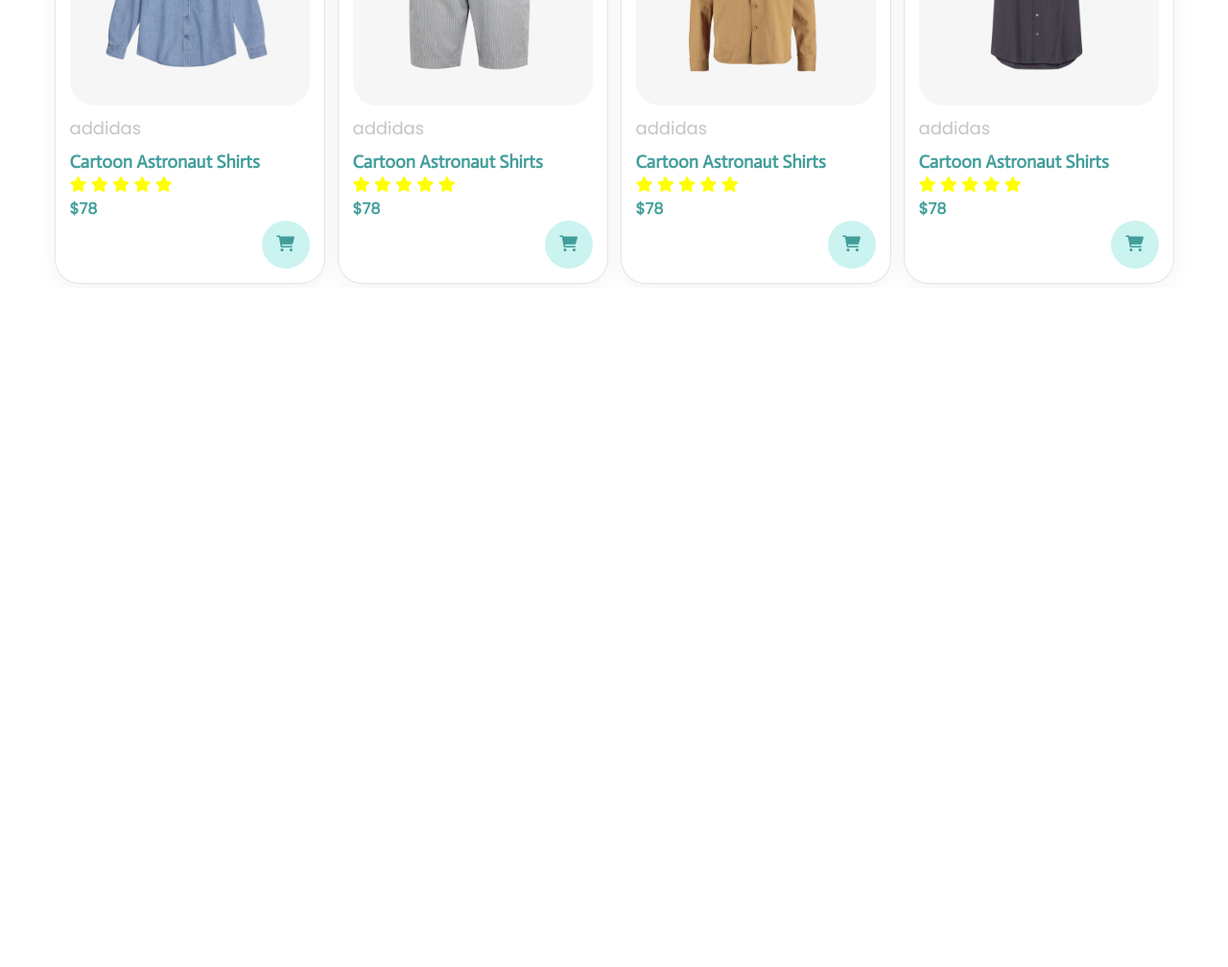
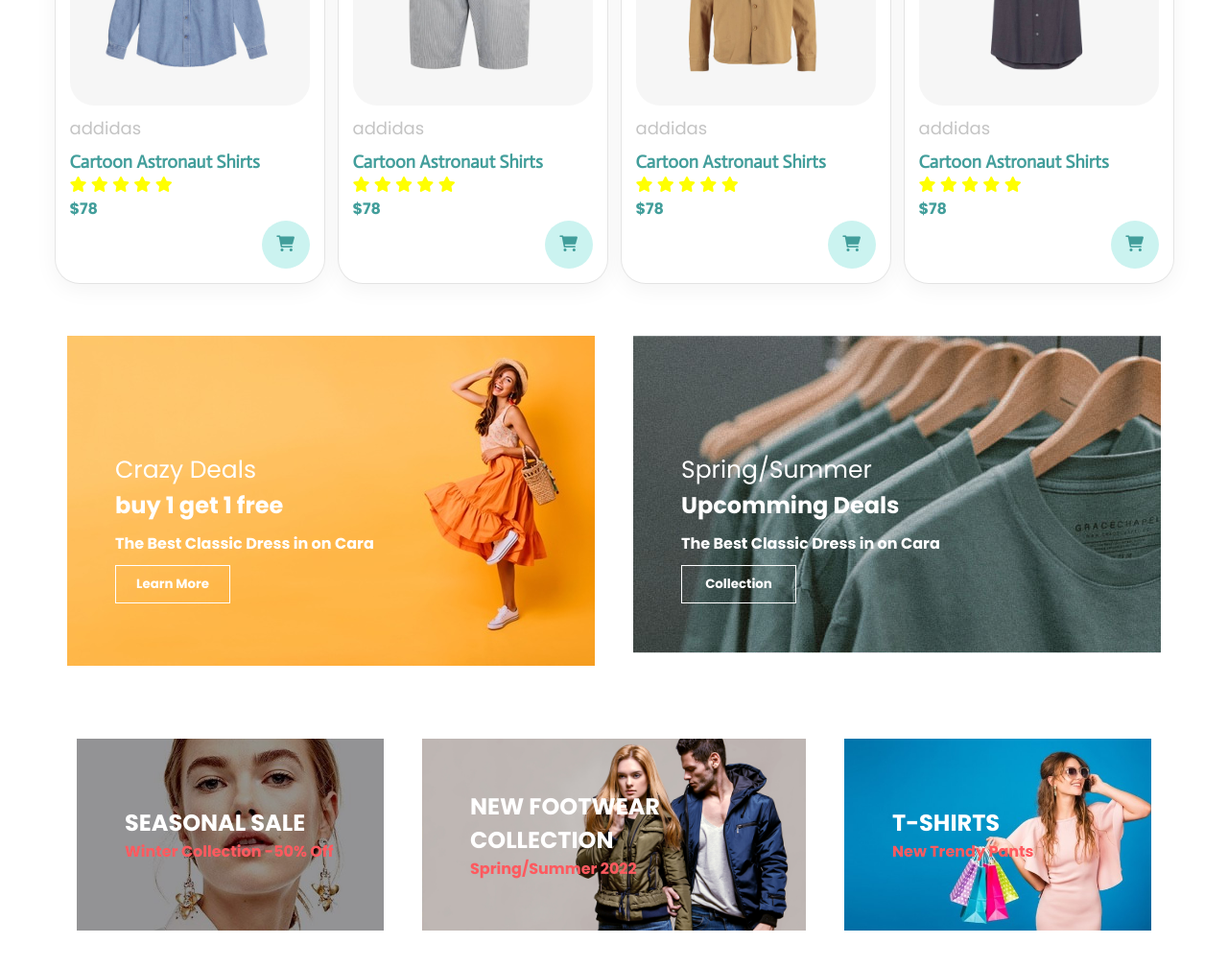
Before and after one commit to anthonykimani/ecommerce-website, a plain HTML site: page index.html in a window 1280 px wide. Shown: the part 3717-4725 px from the top of the page at 96% size. Before the commit the page ends 4017 px from the top, so only its background shows below. Drawn offline with Linux system fonts and the light colour scheme; files whose address does not match are found by name.

Commit message:
Adds a deals section

```diff
--- a/Assets/css/index.css
+++ b/Assets/css/index.css
@@ -272,3 +272,102 @@
 .explore-button:hover{
     background-color: rgba(255, 255, 255, 0.837);
 }
+
+
+/* DEALS SECTION */
+
+.deals-1{
+    display:flex;
+    justify-content:center;
+}
+
+.deal-card{
+    display:flex;
+    flex-direction:column;
+    justify-content:center;
+    background-repeat:no-repeat;
+    color:white;
+    margin:50px 20px 0px;
+    padding-left:50px;
+    background-position:cover;
+    width:100%;
+    max-width:500px;
+    height:400px;
+}
+
+.deal-card:nth-child(1){
+    background-image:url('/Assets/images/banner/b17.jpg');
+}
+
+.deal-card:nth-child(2){
+    background-image:url('/Assets/images/banner/b10.jpg');
+}
+
+.deal-card h2{
+    font-weight:200;
+    font-size:25px;
+}
+
+.deal-card h1{
+    font-weight:800;
+}
+
+.deal-card h4{
+    color:white;
+    font-weight:800;
+    margin:10px 0px;
+}
+
+.deals-button{
+    transition:.3s ease-in-out;
+    width:120px;
+    height:40px;
+    background-color:transparent;
+    border:1px solid white;
+    color:white;
+    font-weight:800;
+    cursor:pointer;
+}
+
+.deal-card:hover .deals-button{
+    background-color: #429E9B;
+    border:1px solid #429E9B;
+}
+
+.offer-card{
+    display:flex;
+    flex-direction:column;
+    justify-content:center;
+    background-repeat:no-repeat;
+    color:white;
+    margin:20px 20px 0px;
+    padding-left:50px;
+    background-position:cover;
+    height:200px;
+}
+
+.offer-card:nth-child(1){
+    background-image:url('/Assets/images/banner/b7.jpg');
+    background-size:cover;
+    width:270px;
+}
+
+.offer-card:nth-child(2){
+    background-image:url('/Assets/images/banner/b4.jpg');
+    background-size: cover;
+    width:350px;
+}
+
+.offer-card:nth-child(3){
+    background-image:url('/Assets/images/banner/b18.jpg');
+    background-size: cover;
+    width:270px;;
+}
+
+.offer-card h1{
+    font-weight:900;
+}
+
+.offer-card h4{
+    color:#ff5a5f;
+}
--- a/index.html
+++ b/index.html
@@ -4,11 +4,13 @@
     <meta charset="UTF-8">
     <meta http-equiv="X-UA-Compatible" content="IE=edge">
     <meta name="viewport" content="width=device-width, initial-scale=1.0">
+    <!-- google fonts -->
     <link rel="preconnect" href="https://fonts.googleapis.com">
     <link rel="preconnect" href="https://fonts.gstatic.com" crossorigin>
+    <link href="https://fonts.googleapis.com/css2?family=Actor&family=Poppins:wght@400;700&display=swap" rel="stylesheet">
+    <!-- font awesome -->
     <link rel="stylesheet"href="https://cdnjs.cloudflare.com/ajax/libs/font-awesome/6.1.1/css/all.min.css">
     <!-- <link href="https://cdnjs.cloudflare.com/ajax/libs/font-awesome/5.13.0/css/all.min.css" rel="stylesheet"> -->
-    <link href="https://fonts.googleapis.com/css2?family=Actor&family=Poppins&display=swap" rel="stylesheet">
     <link rel="stylesheet" href="./Assets/css/index.css">
     <title>ecommerce-website</title>
 </head>
@@ -311,7 +313,38 @@
                 </div>
             </div>
         </section>
+    <!-- DEALS SECTION -->
+        <section class="deals-container">
+            <div class="deals-1">
+                <div class="deal-card">
+                    <h2>Crazy Deals</h2>
+                    <h1>buy 1 get 1 free</h1>
+                    <h4>The Best Classic Dress in on Cara</h4>
+                    <button class="deals-button">Learn More</button>
                 </div>
+                <div class="deal-card">
+                    <h2>Spring/Summer</h2>
+                    <h1>Upcomming Deals</h1>
+                    <h4>The Best Classic Dress in on Cara</h4>
+                    <button class="deals-button">Collection</button>
+                </div>
+            </div>
+            <div class="deals-1">
+                <div class="offer-card">
+                    <h1>SEASONAL SALE</h1>
+                    <h4>Winter Collection -50% Off</h4>
+                </div>
+                <div class="offer-card">
+                    <h1>NEW FOOTWEAR COLLECTION</h1>
+                    <h4>Spring/Summer 2022</h4>
+                </div>
+                <div class="offer-card">
+                    <h1>T-SHIRTS</h1>
+                    <h4>New Trendy Pants</h4>
+                </div>
+            </div>
+        </section>
+    </div>
+    <div style="margin-top:200px"></div>
 </body>
-<!-- <div style="margin-top:700px"></div> -->
 </html>
```
Lines whose indentation alone changed are shown as unchanged.
